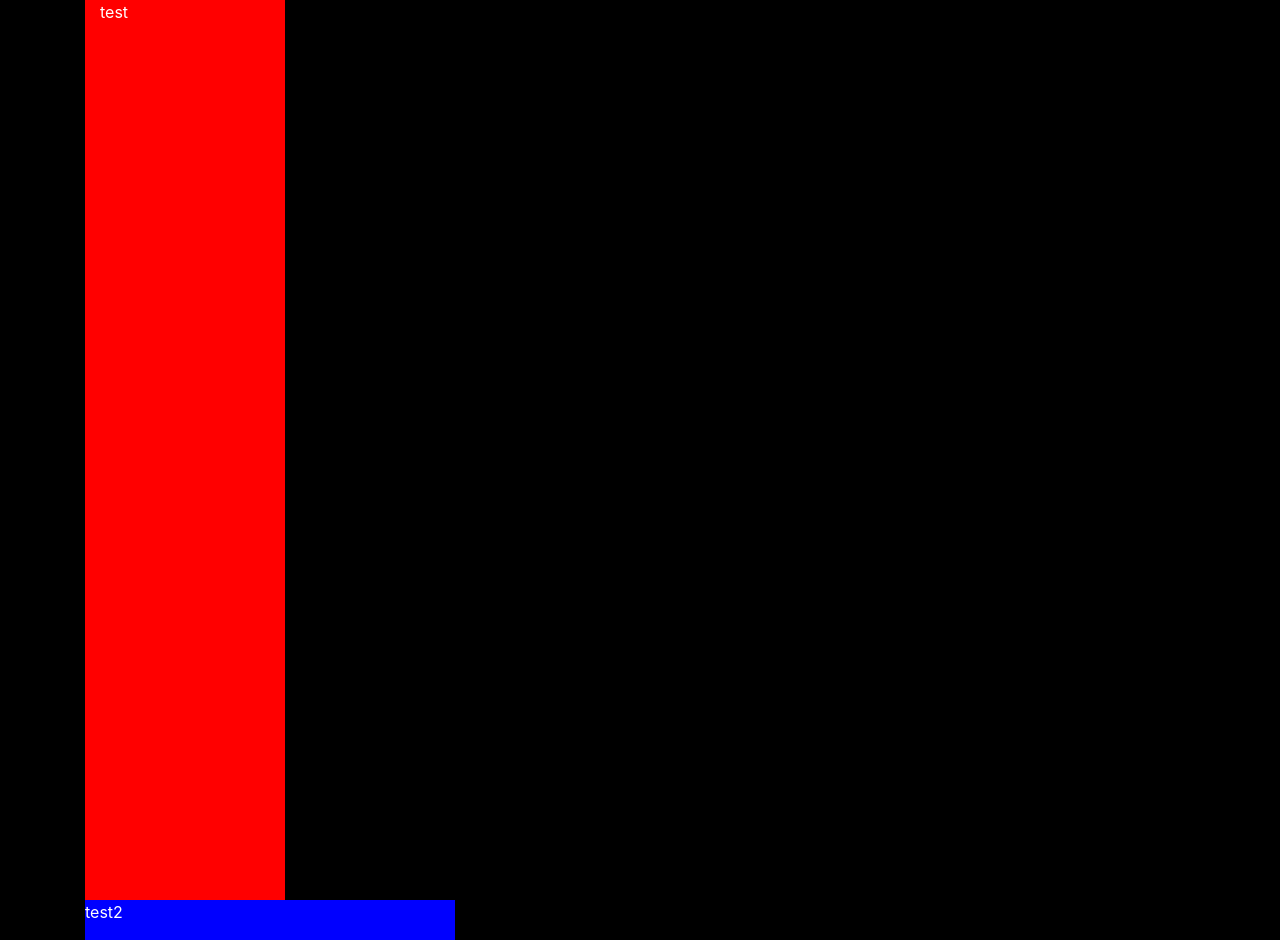
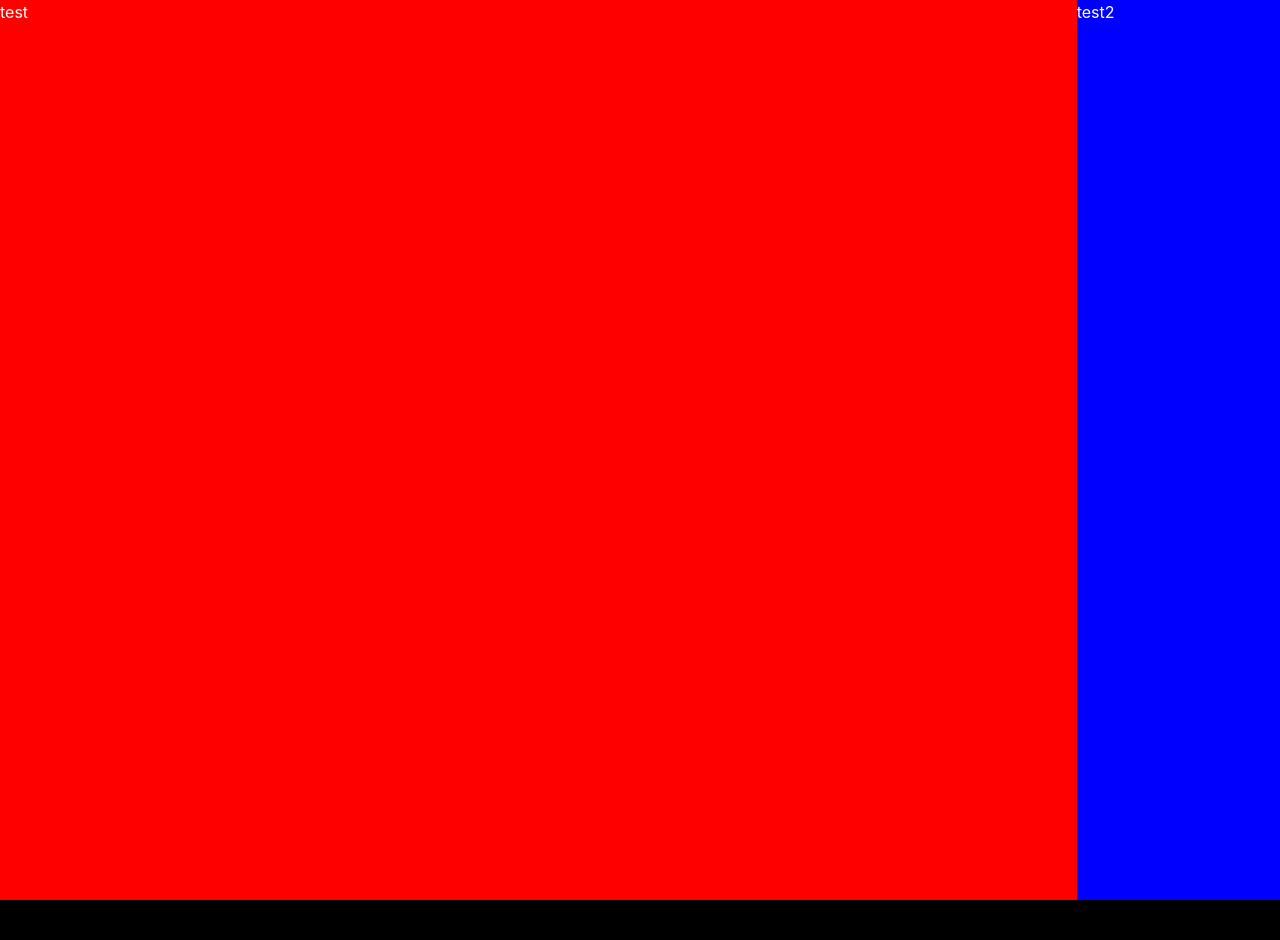
Before and after one commit to ndrewgood/pwb2, a Jekyll site: the page built from index.html, in a window 1280 px wide. Built offline with Jekyll 4.4.1, drawn with Linux system fonts in a browser that asks for light colours; nearby versions of some CDN libraries; after the commit the page ends 900 px from its top, so only the background shows below that.

Commit message:
changed things

```diff
--- a/_layouts/default.html
+++ b/_layouts/default.html
@@ -17,14 +17,14 @@
 
 <body>
 
-<div class="container">
-  <div class="main-container col-8">
+<div class="row">
+  <div class="main-container col-10">
 
 
-    <p>test</p>
+      <p>test</p>
   </div>
-  <div class="nav col-4">
-    <p>test2</p>
+  <div class="nav col-2">
+      <p>test2</p>
   </div>
 </div>
 </body>
```
